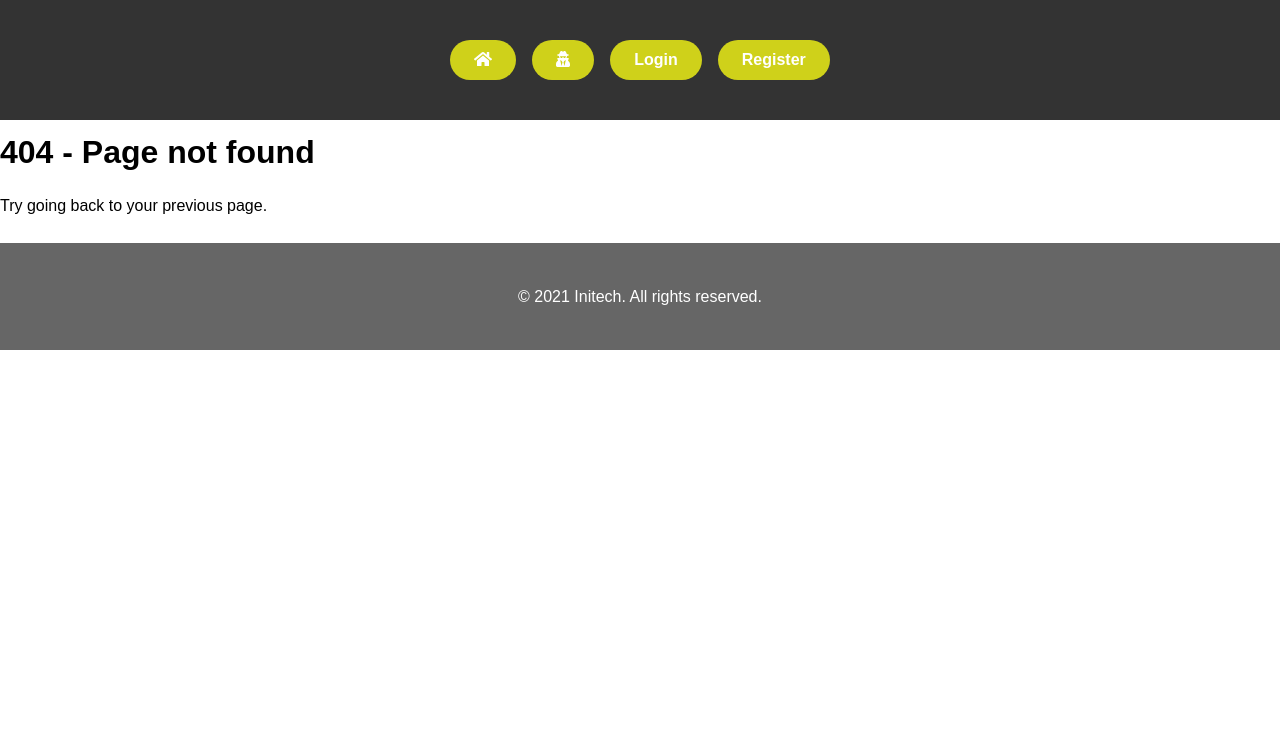
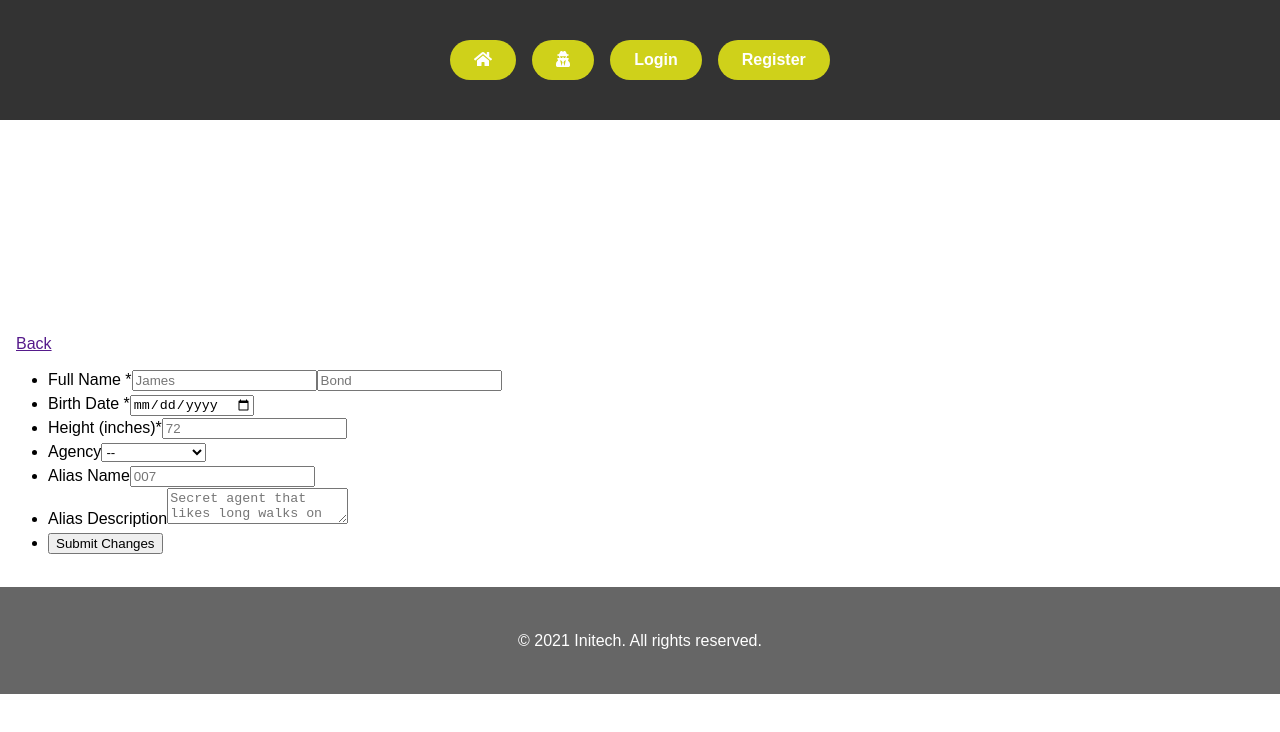
Before and after one commit to Topher-Dunlap/field-agent-react, a React (Create React App) app: page /EditAgent in a window 1280 px wide. Before the commit this address had no page. Shown: the top 732 px of the page. Built offline with nearby package versions, Linux system fonts and the light colour scheme.

Commit message:
adding edit agent form and back button using useHistory Hook

```diff
--- a/src/Components/CardFooter.jsx
+++ b/src/Components/CardFooter.jsx
@@ -1,7 +1,5 @@
 import React from 'react';
 import {Link} from 'react-router-dom';
-import EditAgent from './EditAgent';
-import DeleteAgent from './DeleteAgent';
 import { FontAwesomeIcon } from '@fortawesome/react-fontawesome'
 import { faTrash, faEdit } from '@fortawesome/free-solid-svg-icons'
 
@@ -9,13 +7,13 @@ export default function CardFooter() {
     return (
         <div className="cardFooter">
             <p>
-                <Link to={EditAgent} className="fa fa-edit">
+                <Link to={"/editAgent"} className="fa fa-edit">
                     <FontAwesomeIcon icon={faEdit} />
                 </Link>
             </p>
             <hr/>
             <p>
-                <Link to={DeleteAgent} className="fa fa-trash">
+                <Link to={"/deleteAgent"} className="fa fa-trash">
                     <FontAwesomeIcon icon={faTrash} />
                 </Link>
             </p>
--- a/src/Components/EditAgent.jsx
+++ b/src/Components/EditAgent.jsx
@@ -0,0 +1,59 @@
+import React from 'react';
+import {Link, useHistory} from "react-router-dom";
+
+export default function EditAgent() {
+
+    let history = useHistory();
+    function handleBack() {
+        history.push("/agents");
+    }
+
+    return (
+        <main>
+            <div className="wrapper">
+                <div className="typing-demo">
+                    <h1>Edit Agent.</h1>
+                </div>
+            </div>
+            <Link onClick={handleBack}>Back</Link>
+            <form>
+                <ul className="form-style-1">
+                    <li>
+                        <label>Full Name <span className="required">*</span></label>
+                        <input type="text" name="field1" className="field-divided" placeholder="James"/>
+                        <input type="text" name="field2" className="field-divided" placeholder="Bond"/>
+                    </li>
+                    <li>
+                        <label htmlFor="date">Birth Date <span className="required">*</span></label>
+                        <input type="date" name="date" id="date"/>
+                    </li>
+                    <li>
+                        <label>Height (inches)<span className="required">*</span></label>
+                        <input type="text" name="field3" className="field-long" placeholder="72"/>
+                    </li>
+                    <li>
+                        <label>Agency</label>
+                        <select name="field4" className="field-select">
+                            <option value="default">--</option>
+                            <option value="Partnership">CIA</option>
+                            <option value="Partnership">Scotland Yard</option>
+                            <option value="General Question">MI6</option>
+                        </select>
+                    </li>
+                    <li>
+                        <label>Alias Name</label>
+                        <input type="text" name="field6" className="field-divided" placeholder="007"/>
+                    </li>
+                    <li>
+                        <label>Alias Description</label>
+                        <textarea name="field5" id="field5" className="field-long field-textarea"
+                                  placeholder="Secret agent that likes long walks on the beach..."/>
+                    </li>
+                    <li>
+                        <input className="buttonSubmit" type="submit" value="Submit Changes"/>
+                    </li>
+                </ul>
+            </form>
+        </main>
+    )
+}
--- a/src/Components/SwitchNavRoutes.jsx
+++ b/src/Components/SwitchNavRoutes.jsx
@@ -3,6 +3,7 @@ import { Route, Switch } from 'react-router-dom';
 import Registration from "./Registration";
 import UserLogin from "./UserLogin";
 import Agents from "./Agents";
+import EditAgent from "./EditAgent";
 import Home from "./Home";
 import NotFoundPage from "./NotFoundPage";
 
@@ -18,6 +19,10 @@ export default function SwitchNavRoutes() {
                 component={Agents}
             />
             <Route
+                path='/EditAgent'
+                component={EditAgent}
+            />
+            <Route
                 path='/login'
                 component={UserLogin}
             />
```
Also changed, not shown: src/Components/NavListLinks.jsx (+0 -7 lines).
